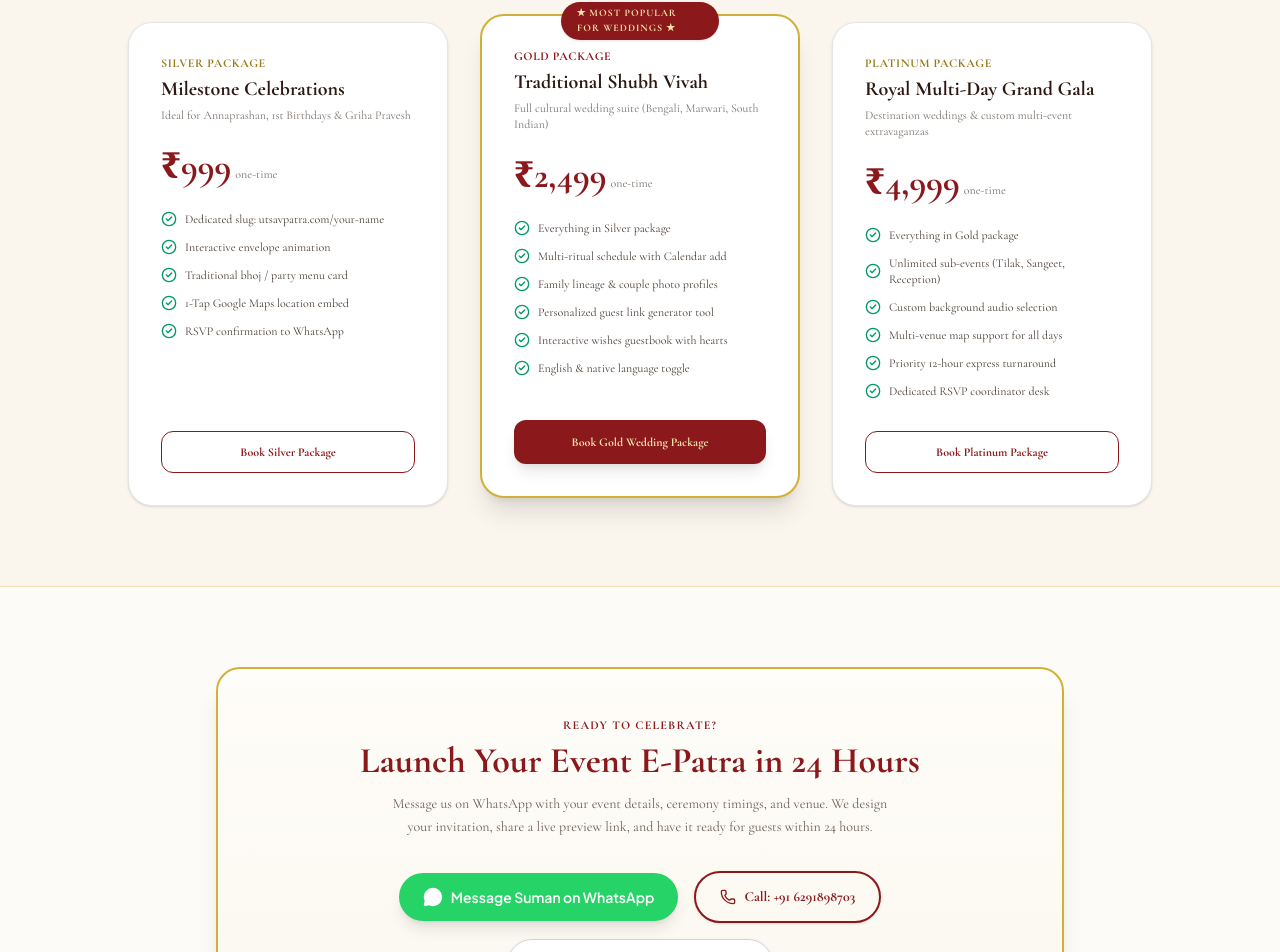
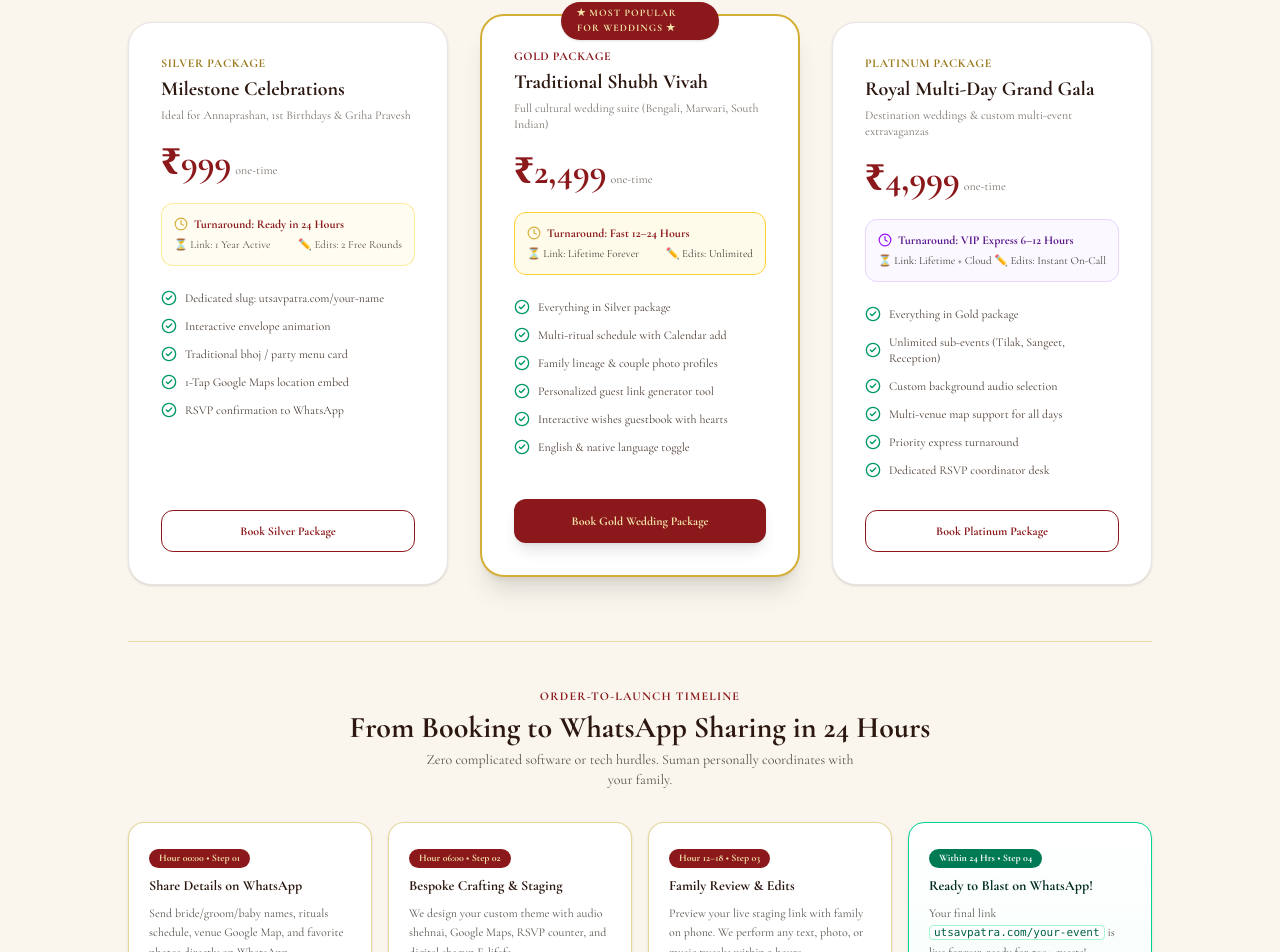
Before and after one commit to BhadraSuman/weedingInvitation, a React (Vite) app: page / in a window 1280 px wide. Shown: the part 3005-3957 px from the top of the page. Built offline with nearby package versions, Linux system fonts and the light colour scheme; a web font is replaced by a local one.

Commit message:
feat: add turnaround delivery timelines, hosting validity, and 24-hour launch process flow to pricing section

```diff
--- a/src/components/landing/LandingPage.tsx
+++ b/src/components/landing/LandingPage.tsx
@@ -343,9 +343,21 @@ export const LandingPage: React.FC = () => {
                   Ideal for Annaprashan, 1st Birthdays &amp; Griha Pravesh
                 </p>
 
-                <div className="my-6">
+                <div className="my-5">
                   <span className="text-3xl sm:text-4xl font-serif font-extrabold text-[#8B181B]">₹999</span>
                   <span className="text-xs text-stone-500 font-serif ml-1">one-time</span>
+                </div>
+
+                {/* Timeline & Turnaround Pill */}
+                <div className="mb-6 p-3 bg-amber-50/70 rounded-xl border border-amber-200/80 space-y-1 text-xs font-serif">
+                  <div className="flex items-center gap-1.5 text-[#8B181B] font-bold">
+                    <Clock className="w-3.5 h-3.5 text-[#D4AF37]" />
+                    <span>Turnaround: Ready in 24 Hours</span>
+                  </div>
+                  <div className="flex items-center justify-between text-stone-600 text-[11px] pt-0.5">
+                    <span>⏳ Link: 1 Year Active</span>
+                    <span>✏️ Edits: 2 Free Rounds</span>
+                  </div>
                 </div>
 
                 <ul className="space-y-3 text-xs font-serif text-[#4A3B32]">
@@ -399,9 +411,21 @@ export const LandingPage: React.FC = () => {
                   Full cultural wedding suite (Bengali, Marwari, South Indian)
                 </p>
 
-                <div className="my-6">
+                <div className="my-5">
                   <span className="text-3xl sm:text-4xl font-serif font-extrabold text-[#8B181B]">₹2,499</span>
                   <span className="text-xs text-stone-500 font-serif ml-1">one-time</span>
+                </div>
+
+                {/* Timeline & Turnaround Pill */}
+                <div className="mb-6 p-3 bg-amber-50 rounded-xl border border-amber-300 space-y-1 text-xs font-serif">
+                  <div className="flex items-center gap-1.5 text-[#8B181B] font-bold">
+                    <Clock className="w-3.5 h-3.5 text-[#D4AF37]" />
+                    <span>Turnaround: Fast 12–24 Hours</span>
+                  </div>
+                  <div className="flex items-center justify-between text-stone-700 text-[11px] pt-0.5">
+                    <span>⏳ Link: Lifetime Forever</span>
+                    <span>✏️ Edits: Unlimited</span>
+                  </div>
                 </div>
 
                 <ul className="space-y-3 text-xs font-serif text-[#4A3B32]">
@@ -455,9 +479,21 @@ export const LandingPage: React.FC = () => {
                   Destination weddings &amp; custom multi-event extravaganzas
                 </p>
 
-                <div className="my-6">
+                <div className="my-5">
                   <span className="text-3xl sm:text-4xl font-serif font-extrabold text-[#8B181B]">₹4,999</span>
                   <span className="text-xs text-stone-500 font-serif ml-1">one-time</span>
+                </div>
+
+                {/* Timeline & Turnaround Pill */}
+                <div className="mb-6 p-3 bg-purple-50/70 rounded-xl border border-purple-200 space-y-1 text-xs font-serif">
+                  <div className="flex items-center gap-1.5 text-purple-900 font-bold">
+                    <Clock className="w-3.5 h-3.5 text-purple-600" />
+                    <span>Turnaround: VIP Express 6–12 Hours</span>
+                  </div>
+                  <div className="flex items-center justify-between text-stone-700 text-[11px] pt-0.5">
+                    <span>⏳ Link: Lifetime + Cloud</span>
+                    <span>✏️ Edits: Instant On-Call</span>
+                  </div>
                 </div>
 
                 <ul className="space-y-3 text-xs font-serif text-[#4A3B32]">
@@ -479,7 +515,7 @@ export const LandingPage: React.FC = () => {
                   </li>
                   <li className="flex items-center gap-2">
                     <CheckCircle2 className="w-4 h-4 text-emerald-600 shrink-0" />
-                    <span>Priority 12-hour express turnaround</span>
+                    <span>Priority express turnaround</span>
                   </li>
                   <li className="flex items-center gap-2">
                     <CheckCircle2 className="w-4 h-4 text-emerald-600 shrink-0" />
@@ -498,6 +534,71 @@ export const LandingPage: React.FC = () => {
               </a>
             </div>
 
+          </div>
+
+          {/* Order-to-Delivery Process Timeline */}
+          <div className="mt-14 pt-10 border-t border-[#D4AF37]/40">
+            <div className="text-center mb-8">
+              <span className="text-xs font-serif uppercase tracking-widest text-[#8B181B] font-bold">
+                Order-To-Launch Timeline
+              </span>
+              <h3 className="text-2xl sm:text-3xl font-serif font-bold text-[#2C1810] mt-1">
+                From Booking to WhatsApp Sharing in 24 Hours
+              </h3>
+              <p className="text-xs sm:text-sm text-stone-600 font-serif max-w-md mx-auto mt-1">
+                Zero complicated software or tech hurdles. Suman personally coordinates with your family.
+              </p>
+            </div>
+
+            <div className="grid grid-cols-1 sm:grid-cols-2 lg:grid-cols-4 gap-4">
+              <div className="bg-white p-5 rounded-2xl border border-[#D4AF37]/50 shadow-sm space-y-2 relative">
+                <span className="inline-block px-2.5 py-0.5 rounded-full bg-[#8B181B] text-[#F3E5AB] text-[10px] font-bold font-serif">
+                  Hour 00:00 • Step 01
+                </span>
+                <h4 className="font-bold font-serif text-sm text-[#2C1810]">
+                  Share Details on WhatsApp
+                </h4>
+                <p className="text-xs text-stone-600 font-serif leading-relaxed">
+                  Send bride/groom/baby names, rituals schedule, venue Google Map, and favorite photos directly on WhatsApp.
+                </p>
+              </div>
+
+              <div className="bg-white p-5 rounded-2xl border border-[#D4AF37]/50 shadow-sm space-y-2 relative">
+                <span className="inline-block px-2.5 py-0.5 rounded-full bg-[#8B181B] text-[#F3E5AB] text-[10px] font-bold font-serif">
+                  Hour 06:00 • Step 02
+                </span>
+                <h4 className="font-bold font-serif text-sm text-[#2C1810]">
+                  Bespoke Crafting &amp; Staging
+                </h4>
+                <p className="text-xs text-stone-600 font-serif leading-relaxed">
+                  We design your custom theme with audio shehnai, Google Maps, RSVP counter, and digital shagun E-lifafa.
+                </p>
+              </div>
+
+              <div className="bg-white p-5 rounded-2xl border border-[#D4AF37]/50 shadow-sm space-y-2 relative">
+                <span className="inline-block px-2.5 py-0.5 rounded-full bg-[#8B181B] text-[#F3E5AB] text-[10px] font-bold font-serif">
+                  Hour 12–18 • Step 03
+                </span>
+                <h4 className="font-bold font-serif text-sm text-[#2C1810]">
+                  Family Review &amp; Edits
+                </h4>
+                <p className="text-xs text-stone-600 font-serif leading-relaxed">
+                  Preview your live staging link with family on phone. We perform any text, photo, or music tweaks within 2 hours.
+                </p>
+              </div>
+
+              <div className="bg-white p-5 rounded-2xl border border-emerald-400 bg-gradient-to-b from-white to-emerald-50/40 shadow-sm space-y-2 relative">
+                <span className="inline-block px-2.5 py-0.5 rounded-full bg-emerald-700 text-white text-[10px] font-bold font-serif">
+                  Within 24 Hrs • Step 04
+                </span>
+                <h4 className="font-bold font-serif text-sm text-emerald-950">
+                  Ready to Blast on WhatsApp!
+                </h4>
+                <p className="text-xs text-stone-600 font-serif leading-relaxed">
+                  Your final link <code className="bg-white px-1 text-[11px] rounded text-emerald-800 border border-emerald-200">utsavpatra.com/your-event</code> is live forever, ready for 500+ guests!
+                </p>
+              </div>
+            </div>
           </div>
         </div>
       </section>
```
